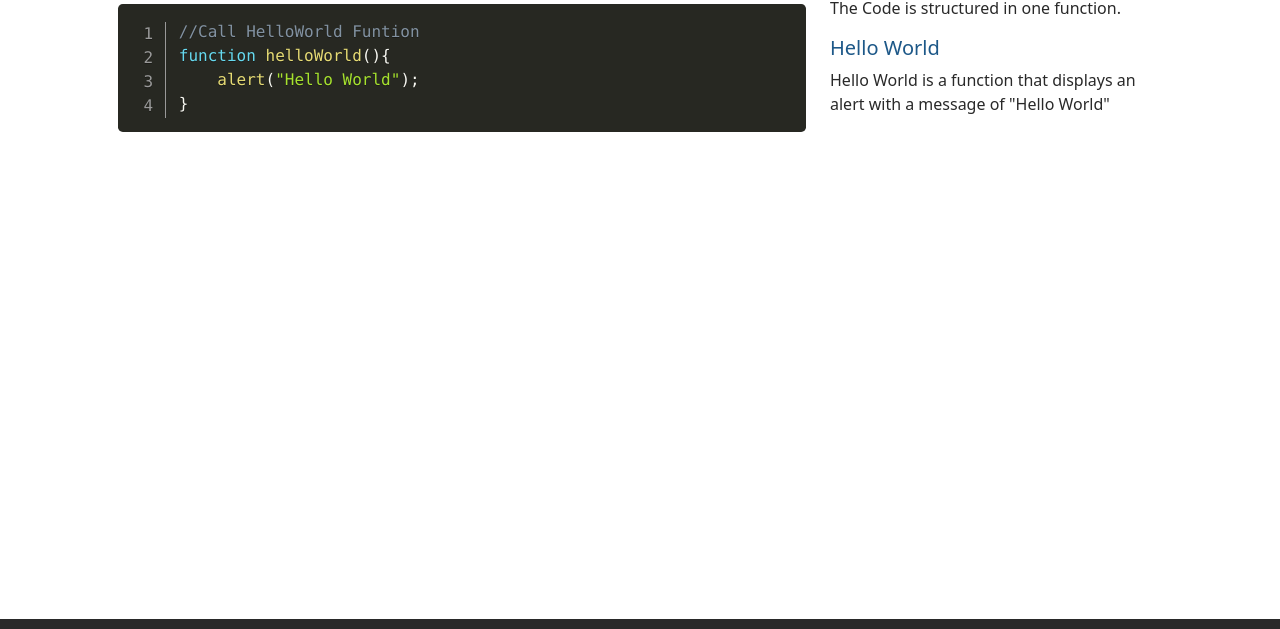
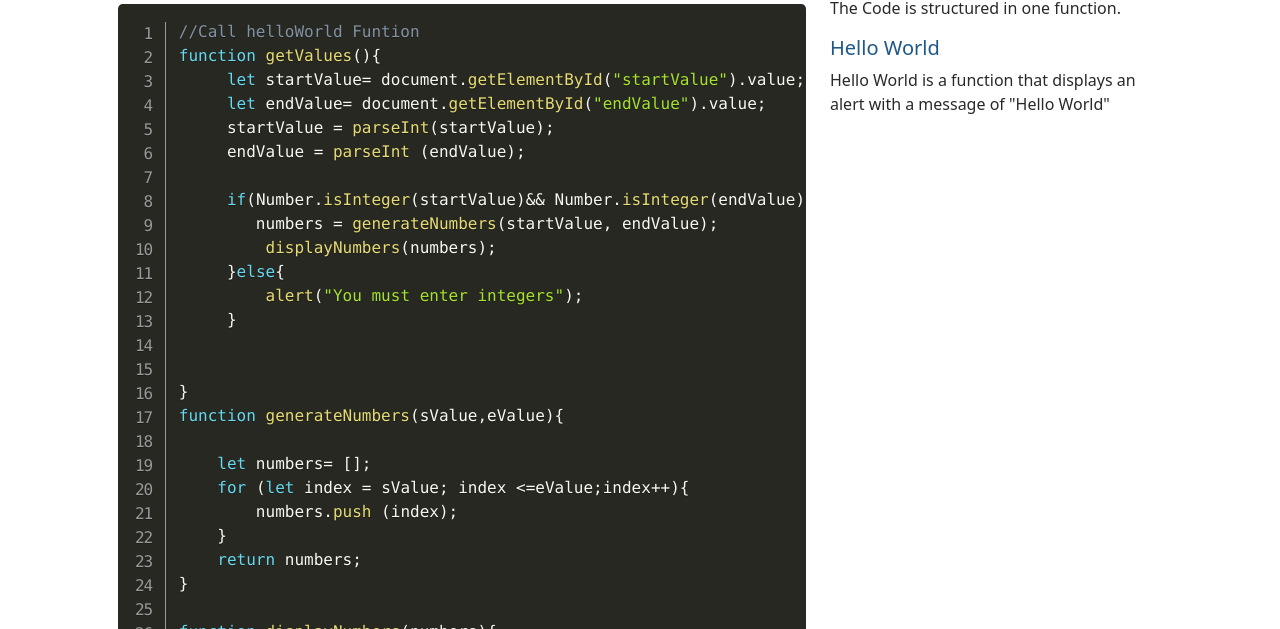
Before and after one commit to stefanmieres/YouOdd, a plain HTML site: page code.html in a window 1280 px wide. Shown: the part 99-728 px from the top of the page. Drawn offline with nearby package versions, Linux system fonts and the light colour scheme.

Commit message:
Adding code to Prism

```diff
--- a/code.html
+++ b/code.html
@@ -59,10 +59,49 @@
         <div class="row row-cols-1 row-cols-lg-2">
             <div class="col-lg-8">
                 <pre class="line-numbers"><code class="language-javascript">
-                    //Call HelloWorld Funtion
-                    function helloWorld(){
-                        alert("Hello World");
-                    }
+
+
+
+//Call helloWorld Funtion
+function getValues(){
+     let startValue= document.getElementById("startValue").value;
+     let endValue= document.getElementById("endValue").value;
+     startValue = parseInt(startValue);
+     endValue = parseInt (endValue);
+
+     if(Number.isInteger(startValue)&& Number.isInteger(endValue)){
+        numbers = generateNumbers(startValue, endValue);
+         displayNumbers(numbers);
+     }else{
+         alert("You must enter integers");
+     }
+
+
+}
+function generateNumbers(sValue,eValue){
+
+    let numbers= [];
+    for (let index = sValue; index <=eValue;index++){
+        numbers.push (index);
+    }
+    return numbers;
+}
+
+function displayNumbers(numbers){
+    let templateRows = "";
+
+    for (let index = 0; index < numbers.length; index++) {
+
+        let number = numbers[index];
+        if(number% 2 == 0){
+            className = "even";
+        }else{
+            className = "odd"
+        }
+        templateRows += `<tr><td class="${className}"> ${number}</td></tr>`;
+    }
+    document.getElementById("results").innerHTML=templateRows;
+}
                 </code>
                 </pre>
             </div>
```
